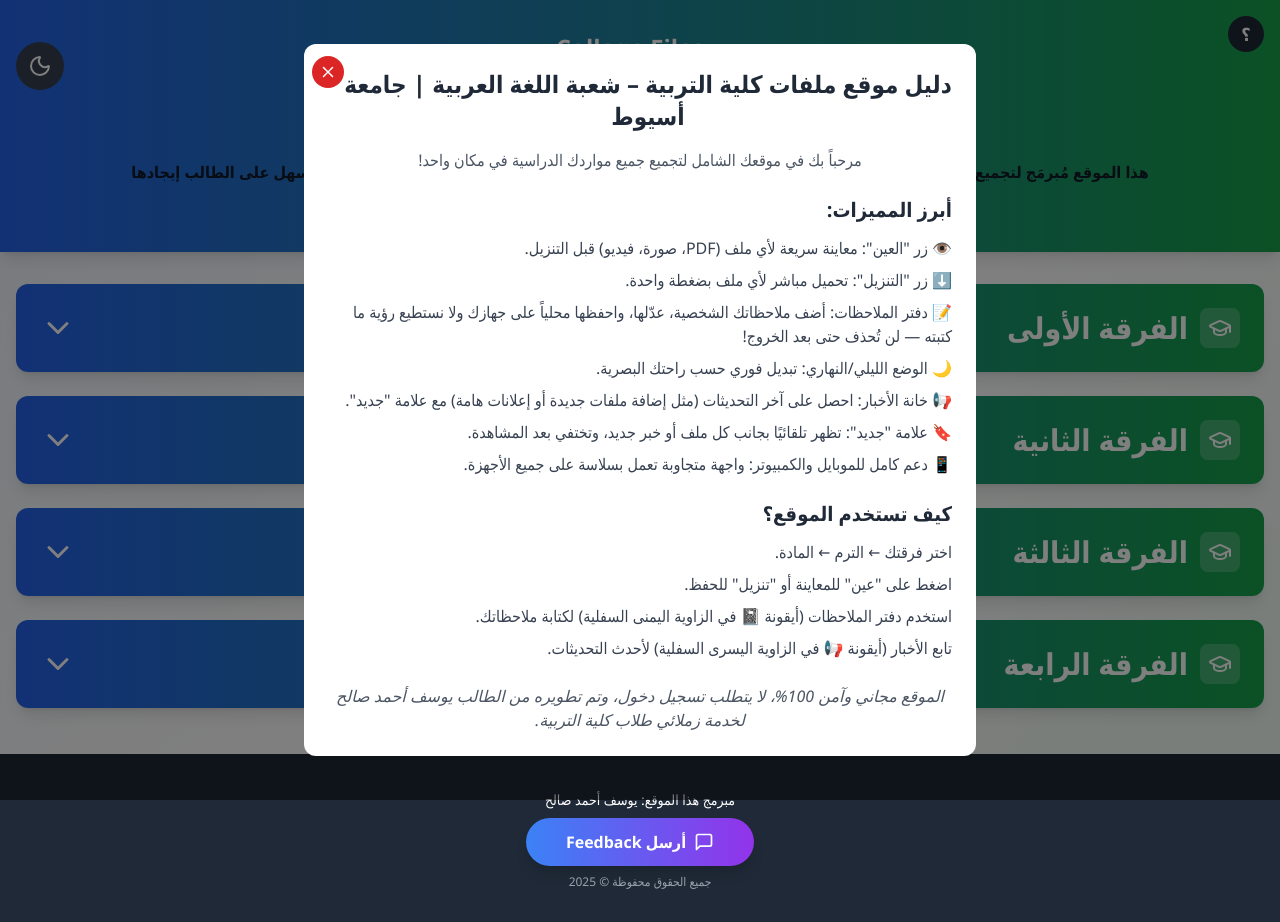
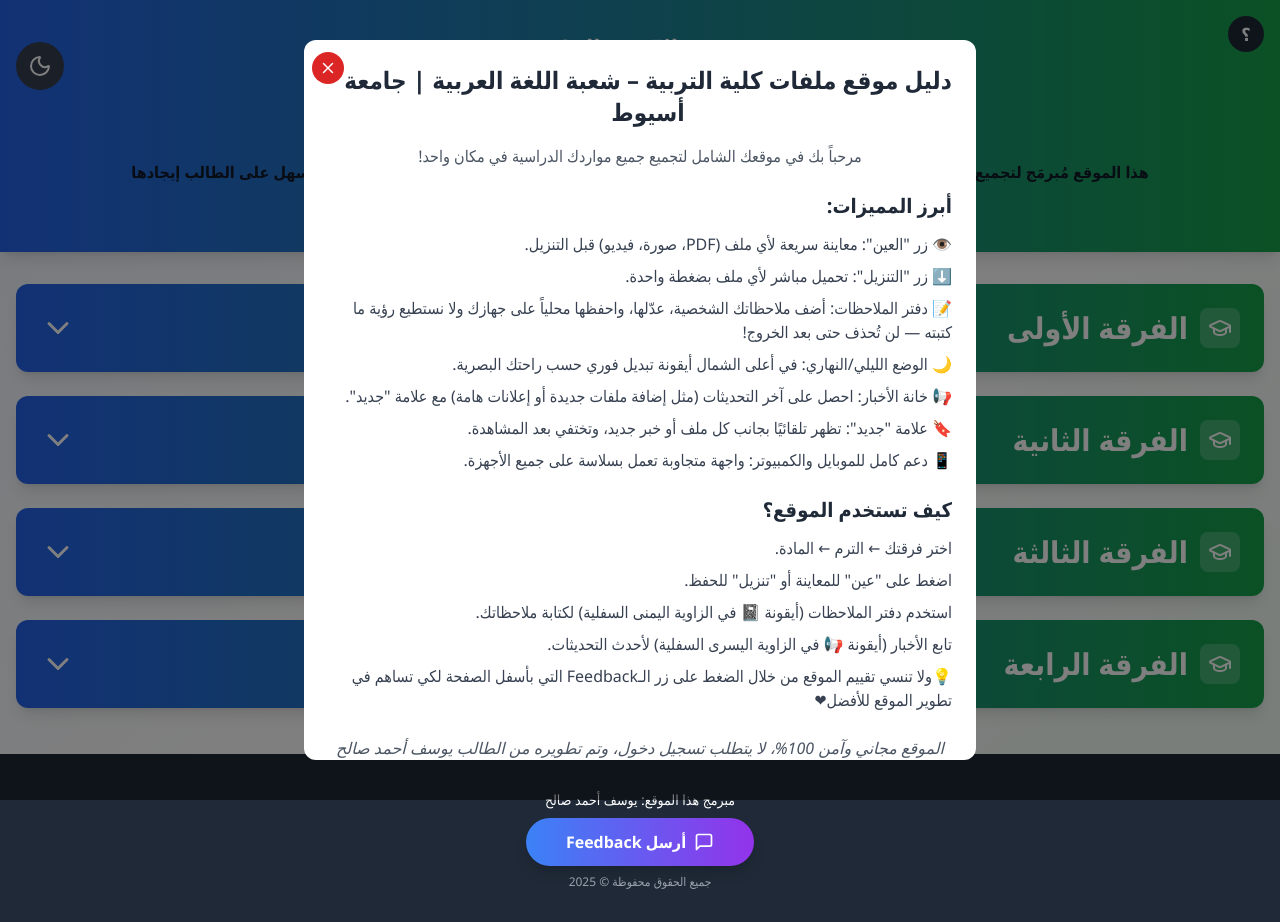
Before and after one commit to joeahmed45/college-files, a React (Create React App) app: page / in a window 1280 px wide. Both pictures are taken after a click on the button "تعليمات". Built offline with nearby package versions, Linux system fonts and the light colour scheme.

Commit message:
new update

```diff
--- a/src/App.js
+++ b/src/App.js
@@ -270,9 +270,9 @@ export default function App() {
           videos: [
             {
               id: 'adab-video-001',
-              name: 'فارغ',
-              duration: '00:00',
-              url: '/files/year1/term1/adab/videos/فارغ.mp4',
+              name: 'ad',
+              duration: '00:10',
+              url: '/files/year1/term1/adab/videos/ad.mp4',
               isNew: true
             }
           ]
@@ -1020,7 +1020,7 @@ export default function App() {
         <li>👁️ زر "العين": معاينة سريعة لأي ملف (PDF، صورة، فيديو) قبل التنزيل.</li>
         <li>⬇️ زر "التنزيل": تحميل مباشر لأي ملف بضغطة واحدة.</li>
         <li>📝 دفتر الملاحظات: أضف ملاحظاتك الشخصية، عدّلها، واحفظها محلياً  على جهازك ولا نستطيع رؤية ما كتبته — لن تُحذف حتى بعد الخروج!</li>
-        <li>🌙 الوضع الليلي/النهاري: تبديل فوري حسب راحتك البصرية.</li>
+        <li>🌙 الوضع الليلي/النهاري: في أعلى الشمال أيقونة تبديل فوري حسب راحتك البصرية.</li>
         <li>📢 خانة الأخبار: احصل على آخر التحديثات (مثل إضافة ملفات جديدة أو إعلانات هامة) مع علامة "جديد".</li>
         <li>🔖 علامة "جديد": تظهر تلقائيًا بجانب كل ملف أو خبر جديد، وتختفي بعد المشاهدة.</li>
         <li>📱 دعم كامل للموبايل والكمبيوتر: واجهة متجاوبة تعمل بسلاسة على جميع الأجهزة.</li>
@@ -1032,6 +1032,7 @@ export default function App() {
         <li>اضغط على "عين" للمعاينة أو "تنزيل" للحفظ.</li>
         <li>استخدم دفتر الملاحظات (أيقونة 📓 في الزاوية اليمنى السفلية) لكتابة ملاحظاتك.</li>
         <li>تابع الأخبار (أيقونة 📢 في الزاوية اليسرى السفلية) لأحدث التحديثات.</li>
+        <li>💡ولا تنسي تقييم الموقع من خلال الضغط على زر الـFeedback التي بأسفل الصفحة لكي تساهم في تطوير الموقع للأفضل❤</li>
       </ol>
 
       <p className="text-center italic text-gray-600">
```
Also changed, not shown: 1 other file (tests, documents, lock files or other folders).
